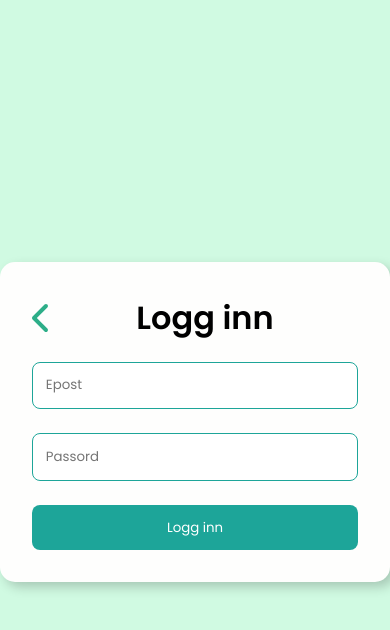
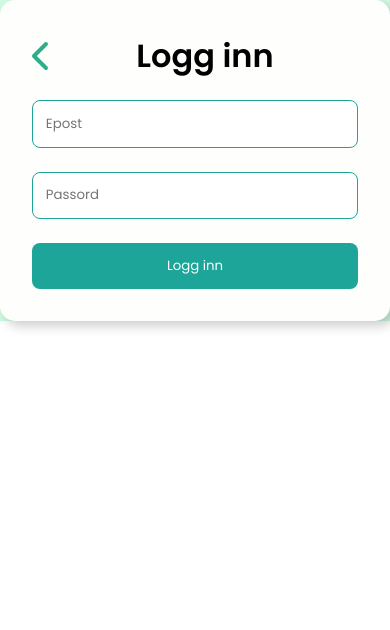
Before and after one commit to Mujibullah-Rahimi/SarpsborgMoske, a SvelteKit app: page /login in a window 390 px wide. Shown: the top 630 px of the page. Built offline with nearby package versions, Linux system fonts and the light colour scheme; no server answers.

Commit message:
changes for mobile

```diff
--- a/src/routes/login/+page.svelte
+++ b/src/routes/login/+page.svelte
@@ -80,7 +80,7 @@
 		flex-direction: column;
 		justify-content: center;
 		align-items: center;
-		min-height: 100vh;
+		flex-grow: 1;
 		background-color: #d0fae2; /* Green secondary */
 	}
 
```
